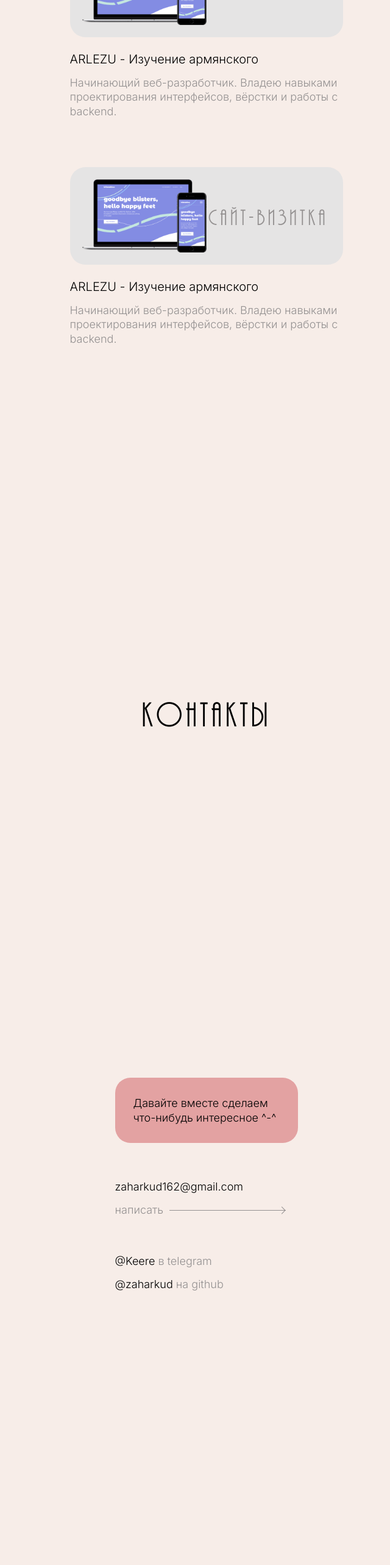
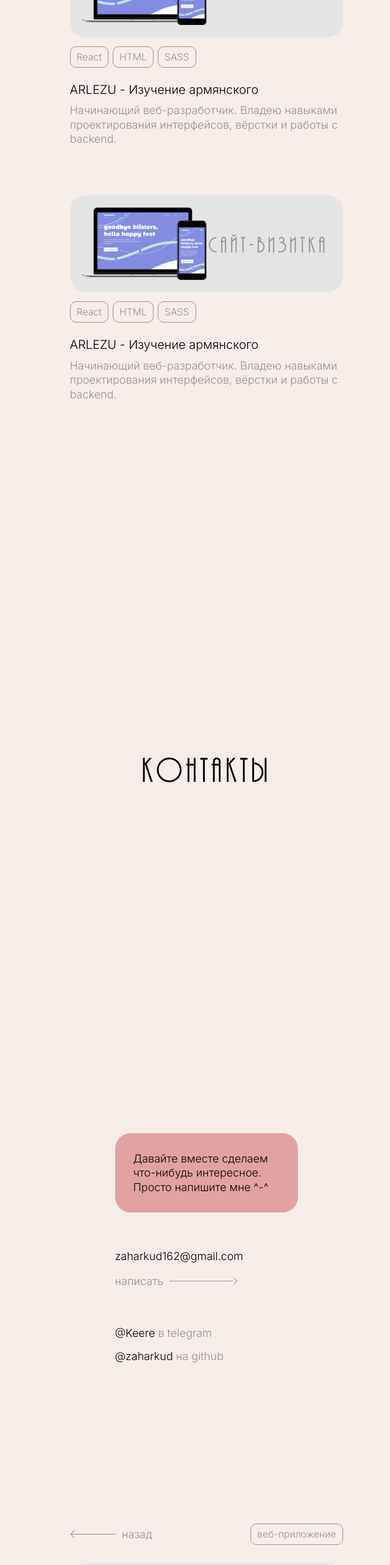
Before and after one commit to zaharkud/personal-portfolio, a React (Create React App) app: page /project_01 in a window 1280 px wide. Shown: the part 4100-6666 px from the top of the page at 61% size, without its empty margins (640-1280 px from the left). Before the commit the page ends 6507 px from the top, so only its background shows below. Built offline with nearby package versions, Linux system fonts and the light colour scheme.

Commit message:
Added project`s page

```diff
--- a/src/App.tsx
+++ b/src/App.tsx
@@ -5,15 +5,26 @@ import About from "pages/about/About";
 import Skills from "pages/skills/Skills";
 import Projects from "pages/projects/Projects";
 import Contacts from "pages/contacts/Contacts";
+import Project_01 from "pages/project_01/Project_01";
 import { useRef, useEffect, useState } from "react";
 
 function App() {
   const sidebar = useRef<HTMLElement>(null);
+
+  const aboutSection = useRef<HTMLHeadingElement>(null);
+  const skillsSection = useRef<HTMLHeadingElement>(null);
+  const projectsSection = useRef<HTMLHeadingElement>(null);
+  const contactsSection = useRef<HTMLHeadingElement>(null);
+
   const [pageOffset, setPageOffset] = useState<number>();
 
   useEffect(() => {
     setPageOffset(sidebar.current?.getBoundingClientRect().top);
   }, [sidebar]);
+
+  function handleMenuClick(section: any): void {
+    section.current?.scrollIntoView({ behavior: "smooth", block: "center" });
+  }
 
   return (
     <div className="App">
@@ -32,28 +43,41 @@ function App() {
               <nav>
                 <ul className={styles.menu}>
                   <li>
-                    <a>Обо мне</a>
+                    <a onClick={() => handleMenuClick(aboutSection)}>Обо мне</a>
                   </li>
                   <li>
-                    <a>Навыки</a>
+                    <a onClick={() => handleMenuClick(skillsSection)}>Навыки</a>
                   </li>
                   <li>
-                    <a>Проекты</a>
+                    <a onClick={() => handleMenuClick(projectsSection)}>
+                      Проекты
+                    </a>
                   </li>
                   <li>
-                    <a>Контакты</a>
+                    <a onClick={() => handleMenuClick(contactsSection)}>
+                      Контакты
+                    </a>
                   </li>
                 </ul>
               </nav>
             </section>
             <section className={styles.page} style={{ marginTop: pageOffset }}>
+              <h2 ref={aboutSection} style={{ fontSize: 0 }}></h2>
               <About />
-              <h2 className={styles.page__title}>Навыки & технологии</h2>
+              <h2 className={styles.page__title} ref={skillsSection}>
+                Навыки & технологии
+              </h2>
               <Skills />
-              <h2 className={styles.page__title}>Портфолио</h2>
+              <h2 className={styles.page__title} ref={projectsSection}>
+                Портфолио
+              </h2>
               <Projects />
-              <h2 className={styles.page__title}>Контакты</h2>
+              <h2 className={styles.page__title} ref={contactsSection}>
+                Контакты
+              </h2>
               <Contacts />
+              <h2 ref={contactsSection} style={{ fontSize: 0 }}></h2>
+              <Project_01 />
             </section>
           </div>
         </div>
--- a/src/pages/contacts/Contacts.tsx
+++ b/src/pages/contacts/Contacts.tsx
@@ -6,12 +6,12 @@ export default function Contacts() {
   return (
     <section className={styles.container}>
       <p className={styles.description}>
-        Давайте вместе сделаем что-нибудь интересное ^-^
+        Давайте вместе сделаем что-нибудь интересное. Просто напишите мне ^-^
       </p>
       <a className={styles.email} href="email:zaharkud162@gmail.com">
         zaharkud162@gmail.com
       </a>
-      <a className={styles.textMeBtn}>
+      <a className={styles.btnRight}>
         написать<span></span>
       </a>
       <div className={styles.social}>
--- a/src/pages/contacts/contacts.module.scss
+++ b/src/pages/contacts/contacts.module.scss
@@ -1,13 +1,12 @@
 @import "styles/vars.module.scss";
 
 .container {
-  margin: 0 auto;
   display: flex;
   flex-direction: column;
-  align-items: flex-start;
-  max-width: 300px;
+  margin: 0 auto;
   font-size: 1rem;
   height: 80vh;
+  max-width: 300px;
 }
 
 .social {
@@ -25,47 +24,7 @@
 .email {
   margin-top: 60px;
   color: black;
-}
-.textMeBtn {
-  font-size: 1rem;
-  display: flex;
-  align-items: center;
-  gap: 10px;
-  color: $text-grey;
-  margin-top: 15px;
-  padding-right: 20px;
-  width: 300px;
-  & span {
-    width: 200px;
-    height: 1px;
-    background-color: $text-grey;
-    position: relative;
-    transition: all 3s;
-    &::after {
-      content: "";
-      position: absolute;
-      top: -3px;
-      right: 0;
-      height: 1px;
-      width: 8px;
-      background-color: $text-grey;
-      transform: rotate(45deg);
-    }
-    &::before {
-      content: "";
-      position: absolute;
-      top: 3px;
-      right: 0;
-      height: 1px;
-      width: 8px;
-      background-color: $text-grey;
-      transform: rotate(-45deg);
-    }
-  }
-  &:hover {
-    width: 300px;
-    color: black;
-  }
+  margin-bottom: 15px;
 }
 
 .description {
--- /dev/null
+++ b/src/pages/project_01/Project_01.tsx
@@ -0,0 +1,48 @@
+import styles from "./project_01.module.scss";
+import projectImg from "assets/img/project-1.png";
+
+export default function Project_01() {
+  return (
+    <section className={styles.container}>
+      <article className={styles.project}>
+        <div className={styles.project__menu}>
+          <a className={styles.btnLeft}>
+            <span></span>назад
+          </a>
+          <p className={styles.projectInfo}>веб-приложение</p>
+        </div>
+        <div className={styles.project__top}>
+          <div className={styles.project__topLeft}>
+            <img className={styles.img} src={projectImg} />
+          </div>
+          <div className={styles.project__topRight}>
+            <img className={styles.img} src={projectImg} />
+          </div>
+        </div>
+        <div className={styles.project__bottom}>
+          <div className={styles.project__content}>
+            <h3 className={styles.title}>ARLEZU</h3>
+            <p className={styles.description}>
+              Начинающий веб-разработчик. Владею навыками проектирования
+              интерфейсов, вёрстки и работы с backend.
+            </p>
+            <p className={styles.description}>
+              Начинающий веб-разработчик. Владею навыками проектирования
+              интерфейсов, вёрстки и работы с backend.
+            </p>
+            <img className={styles.img} src={projectImg} />
+            <p className={styles.description}>
+              Начинающий веб-разработчик. Владею навыками проектирования
+              интерфейсов, вёрстки и работы с backend.
+            </p>
+            <div className={styles.techStack}>
+              <article className={styles.techStack__item}>React</article>
+              <article className={styles.techStack__item}>HTML</article>
+              <article className={styles.techStack__item}>SASS</article>
+            </div>
+          </div>
+        </div>
+      </article>
+    </section>
+  );
+}
--- /dev/null
+++ b/src/pages/project_01/project_01.module.scss
@@ -0,0 +1,42 @@
+@import "styles/vars.module.scss";
+@import "styles/projectCommon.module.scss";
+
+.project__menu {
+  margin-bottom: 30px;
+  display: flex;
+  justify-content: space-between;
+  align-items: center;
+  & > :first-child {
+    flex: 0 0 50%;
+  }
+}
+.backBtn {
+}
+.projectInfo {
+  border: 1px solid $text-grey;
+  border-radius: 10px;
+  padding: 5px 10px;
+  color: $text-grey;
+  font-size: 0.88rem;
+  cursor: default;
+}
+.project__content {
+  display: flex;
+  flex-direction: column;
+}
+.project__bottom {
+  margin-top: 40px;
+}
+
+.techStack {
+  margin: 20px 0;
+}
+.title {
+  font-size: 2.8rem;
+  font-family: "Arsinova Deco", sans-serif;
+  letter-spacing: 5px;
+  line-height: 100%;
+  margin-bottom: 30px;
+  margin-top: 0;
+  text-transform: lowercase;
+}
--- a/src/pages/projects/Projects.tsx
+++ b/src/pages/projects/Projects.tsx
@@ -14,6 +14,11 @@ export default function Skills() {
           </div>
         </div>
         <div className={styles.project__bottom}>
+          <div className={styles.techStack}>
+            <article className={styles.techStack__item}>React</article>
+            <article className={styles.techStack__item}>HTML</article>
+            <article className={styles.techStack__item}>SASS</article>
+          </div>
           <h3 className={styles.title}>ARLEZU - Изучение армянского</h3>
           <p className={styles.description}>
             Начинающий веб-разработчик. Владею навыками проектирования
@@ -31,11 +36,18 @@ export default function Skills() {
           </div>
         </div>
         <div className={styles.project__bottom}>
-          <h3 className={styles.title}>ARLEZU - Изучение армянского</h3>
-          <p className={styles.description}>
-            Начинающий веб-разработчик. Владею навыками проектирования
-            интерфейсов, вёрстки и работы с backend.
-          </p>
+          <div className={styles.techStack}>
+            <article className={styles.techStack__item}>React</article>
+            <article className={styles.techStack__item}>HTML</article>
+            <article className={styles.techStack__item}>SASS</article>
+          </div>
+          <div className={styles.project__content}>
+            <h3 className={styles.title}>ARLEZU - Изучение армянского</h3>
+            <p className={styles.description}>
+              Начинающий веб-разработчик. Владею навыками проектирования
+              интерфейсов, вёрстки и работы с backend.
+            </p>
+          </div>
         </div>
       </article>
     </section>
--- a/src/pages/projects/projects.module.scss
+++ b/src/pages/projects/projects.module.scss
@@ -1,43 +1,8 @@
 @import "styles/vars.module.scss";
+@import "styles/projectCommon.module.scss";
 
 .container {
   display: flex;
   flex-direction: column;
   gap: 80px;
 }
-
-.project {
-  &__top {
-    background-color: $accent-grey;
-    border-radius: $border-radius;
-    padding: 20px;
-    display: grid;
-    grid-template-columns: 1fr 1fr;
-    grid-auto-rows: auto;
-  }
-  &__topLeft {
-  }
-  &__topRight {
-    display: flex;
-    align-items: center;
-    justify-content: center;
-  }
-  &__bottom {
-    margin-top: 25px;
-  }
-}
-.projectType {
-  font-family: "Arsinova Deco", sans-serif;
-  letter-spacing: 5px;
-  line-height: 100%;
-  font-size: 1.8rem;
-  color: $text-grey;
-}
-.title {
-  font-size: 1.11rem;
-}
-.description {
-  margin-top: 15px;
-  font-size: 1rem;
-  color: $text-grey;
-}
--- /dev/null
+++ b/src/styles/projectCommon.module.scss
@@ -0,0 +1,50 @@
+.techStack {
+  display: flex;
+  gap: 7px;
+  &__item {
+    border: 1px solid $text-grey;
+    border-radius: 10px;
+    padding: 5px 10px;
+    color: $text-grey;
+    font-size: 0.88rem;
+    cursor: default;
+  }
+}
+
+.project {
+  &__top {
+    background-color: $accent-grey;
+    border-radius: $border-radius;
+    padding: 20px;
+    display: grid;
+    grid-template-columns: 1fr 1fr;
+    grid-auto-rows: auto;
+  }
+  &__topLeft {
+  }
+  &__topRight {
+    display: flex;
+    align-items: center;
+    justify-content: center;
+  }
+  &__bottom {
+    margin-top: 15px;
+  }
+}
+.projectType {
+  font-family: "Arsinova Deco", sans-serif;
+  letter-spacing: 5px;
+  line-height: 100%;
+  font-size: 1.8rem;
+  color: $text-grey;
+}
+
+.title {
+  margin-top: 25px;
+  font-size: 1.11rem;
+}
+.description {
+  margin-top: 10px;
+  font-size: 1rem;
+  color: $text-grey;
+}
--- a/src/styles/vars.module.scss
+++ b/src/styles/vars.module.scss
@@ -4,3 +4,97 @@ $accent-grey: #e5e4e4;
 $text-grey: #949191;
 
 $border-radius: 25px;
+
+@mixin arrowheadCreate($color, $deg, $offset, $headPosition) {
+  position: absolute;
+  top: $offset;
+  left: $headPosition;
+  height: 1px;
+  width: 8px;
+  background-color: $color;
+  transform: rotate($deg);
+}
+
+.btnRight {
+  font-size: 1rem;
+  display: flex;
+  align-items: center;
+  justify-content: flex-start;
+  gap: 10px;
+  color: $text-grey;
+  padding-right: 20px;
+  line-height: 150%;
+  cursor: pointer;
+  & span {
+    flex: 0 0 37%;
+    height: 1px;
+    background-color: $text-grey;
+    position: relative;
+    transition: flex 0.3s;
+    &::after {
+      content: "";
+      @include arrowheadCreate($text-grey, -45deg, 3px, 100%);
+    }
+    &::before {
+      content: "";
+      @include arrowheadCreate($text-grey, 45deg, -3px, 100%);
+    }
+  }
+  &:hover {
+    color: black;
+    span {
+      flex: 0 0 47%;
+      background-color: black;
+    }
+    span::after {
+      content: "";
+      @include arrowheadCreate(black, -45deg, 3px, 100%);
+    }
+    span::before {
+      content: "";
+      @include arrowheadCreate(black, 45deg, -3px, 100%);
+    }
+  }
+}
+
+.btnLeft {
+  font-size: 1rem;
+  display: flex;
+  align-items: center;
+  justify-content: flex-start;
+  gap: 10px;
+  color: $text-grey;
+  padding-right: 20px;
+  line-height: 150%;
+  cursor: pointer;
+  & span {
+    flex: 0 0 37%;
+    height: 1px;
+    background-color: $text-grey;
+    position: relative;
+    transition: flex 0.3s;
+    &::after {
+      content: "";
+      @include arrowheadCreate($text-grey, 45deg, 3px, 0);
+    }
+    &::before {
+      content: "";
+      @include arrowheadCreate($text-grey, -45deg, -3px, 0);
+    }
+  }
+  &:hover {
+    color: black;
+    span {
+      flex: 0 0 47%;
+      background-color: black;
+    }
+    span::after {
+      content: "";
+      @include arrowheadCreate(black, 45deg, 3px, 0);
+    }
+    span::before {
+      content: "";
+      @include arrowheadCreate(black, -45deg, -3px, 0);
+    }
+  }
+}
```
